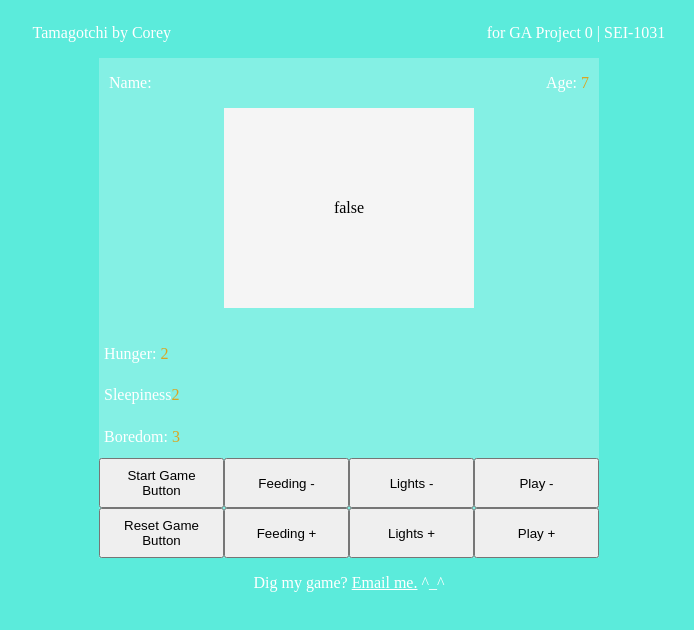
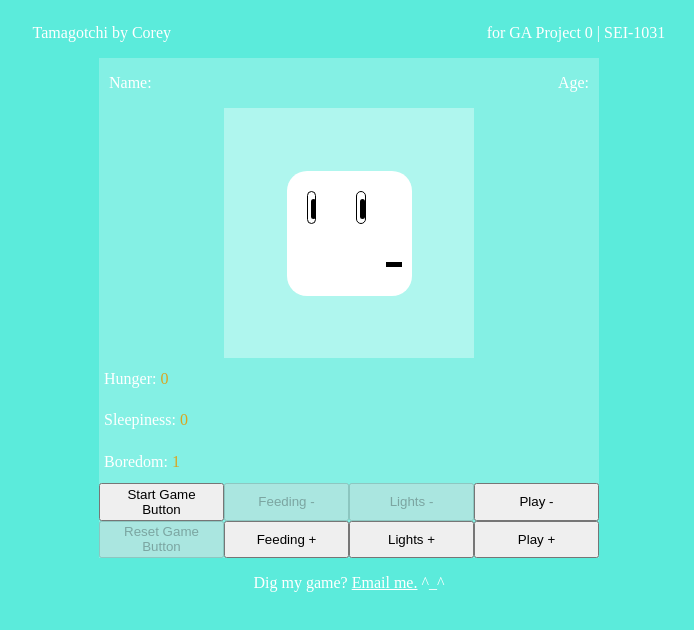
Before and after one commit to coreyloftus/Tamagotchi-by-Corey, a plain HTML site: page index.html in a window 1280 px wide. Both pictures are taken after a click on the button "Play +". Shown: the whole page, without its empty margins (291-985 px from the left). Drawn offline with Linux system fonts and the light colour scheme.

Commit message:
Create Pet Avatar Face styling (the mouth isn't centered, but it'll do for now)

```diff
--- a/index.html
+++ b/index.html
@@ -29,24 +29,25 @@
       <div class="pet-status-bar">
         <div class="need-meter">
           <p>Hunger: <span id="petHunger"></span></p>
-          <div
-            class="pet-need-bar"
-            id="pet-hunger-bar"></div>
         </div>
         <div class="need-meter">
-          <p>Sleepiness<span id="petSleeperton"></span></p>
-          <div
-            class="pet-need-bar"
-            id="pet-sleeperton-bar"></div>
+          <p>Sleepiness: <span id="petSleeperton"></span></p>
         </div>
         <div class="need-meter">
           <p>Boredom: <span id="petBoredom"></span></p>
-          <div
-            class="pet-need-bar"
-            id="pet-boredom-bar"></div>
         </div>
       </div>
-      <div class="pet-status-box">this is the petStatus box</div>
+      <div class="pet-avatar-box">
+        <div class="pet-avatar-basic">
+          <div class="pet-avatar-basic-eye">
+            <div id="left-eye"></div>
+          </div>
+          <div class="pet-avatar-basic-eye">
+            <div id="right-eye"></div>
+          </div>
+          <div class="pet-avatar-basic-mouth"></div>
+        </div>
+      </div>
       <div class="game-actions-bar">
         <button class="start-button">Start Game Button</button>
         <button class="reset-button">Reset Game Button</button>
--- a/main.js
+++ b/main.js
@@ -13,28 +13,27 @@
         pet.name = prompt(`Please name your pet:`)
         petNameText.innerHTML = pet.name;
         pet.status.present=true
-        petStatusBox.innerHTML = pet.status.present
         pet.age = 0
         petAgeText.innerHTML = pet.age
-        petAgeCounter
-        petNeeds
+
     },
     }
 
 //  timers, game start and end functions
 
-let petNeeds = setInterval(() => {boredomPlusOne(), hungerPlusOne(), sleepertonPlusOne()}, 3000)
-let petAgeCounter = setInterval(() => {petAgeCount()},1000)
-
 function startGame() {
     pet.birthPet()
-    startButton.disabled = true;
+    checkPetStatus()
+    let petNeeds = setInterval(() => {boredomPlusOne(), hungerPlusOne(), sleepertonPlusOne()}, 3000)
+    let petAgeCounter = setInterval(() => {petAgeCount()},1000)
+    startButton.disabled = true
+    resetButton.disabled = false
 }
-function stopTimer() {
+function stopTimer(startGame) {
 clearInterval(petAgeCounter)
 clearInterval(petNeeds)
-resetButton.disabled=true;
-startButton.disabled=false;
+resetButton.disabled=true
+startButton.disabled=false
 }
 
 function petAgeCount(){
@@ -56,6 +55,22 @@
         pet.status.present = false
         petStatusBox.innerHTML = `pet got le tired`
         stopTimer()
+    }
+}
+function checkPetStatus(){
+    if (pet.status.boredom ===0) {
+        playButton.disabled = true
+    } else if (pet.status.hunger === 0) {
+        feedButton.disabled = true
+    } else if (pet.status.sleeperton === 0) {
+        lightsButton.disabled = true
+    }
+    else if (pet.status.boredom === 10) {
+        gameOver()
+    } else if (pet.status.hunger === 10) {
+        gameOver()
+    } else if (pet.status.sleeperton === 10 ) {
+        gameOver()
     }
 }
 
@@ -92,6 +107,12 @@
     let startButton = document.querySelector(".start-button")
     let resetButton = document.querySelector(".reset-button")
 
+    // Load page with certain buttons disabled
+    playButton.disabled = true
+feedButton.disabled = true
+lightsButton.disabled = true
+resetButton.disabled = true
+
 // #################################
 // testing functions
 // REMOVE for final release
@@ -104,7 +125,6 @@
     playButton.disabled = false
     pet.status.boredom++
 petBoredomText.innerHTML=pet.status.boredom
-    // petBoredomBar
 }checkPetStatus()
 }
 
@@ -114,9 +134,9 @@
 function sleepertonPlusOne() {
     if (pet.status.sleeperton !== 10){
         lightsButton.disabled = false
-pet.status.sleeperton++
-petSleepertonText.innerHTML=pet.status.sleeperton
-} checkPetStatus()
+        pet.status.sleeperton++
+        petSleepertonText.innerHTML=pet.status.sleeperton
+    } checkPetStatus()
 }
 
 let feedPlusButton = document.querySelector(".feed-plus-button")
@@ -126,8 +146,10 @@
     if (pet.status.hunger !== 10) {
     feedButton.disabled = false
         pet.status.hunger++
-petHungerText.innerHTML=pet.status.hunger
-} checkPetStatus()
+    petHungerText.innerHTML=pet.status.hunger
+}
+// setNeedsBar(hunger)
+checkPetStatus()
 }
 
 // ###################################
@@ -144,19 +166,12 @@
         feedButton.disabled = true
     } else {
         pet.status.hunger--
-        // shortenNeedsBar(hunger)
         petHungerText.innerHTML = pet.status.hunger
         checkPetStatus()
-    }}
+        setNeedsBar(pet.status.hunger)
+    }
+}
 
-    function shortenNeedsBar(needType) {
-        let barWidthCalc = pet.status[needType] - (pet.status[needType] * 40)
-        petBoredomBar.style.width = `${barWidthCalc}px`
-    }
-    function lengthenNeedsBar(needType) {
-        let barWidthCalc = pet.status[needType] * 40
-        petBoredomBar.style= `width:${barWidthCalc}px`
-    }
 
     lightsButton.addEventListener("click",decreaseSleep)
 
@@ -179,22 +194,7 @@
             } checkPetStatus()
         }
 
-        function checkPetStatus(){
-            if (pet.status.boredom ===0) {
-                playButton.disabled = true;
-            } else if (pet.status.hunger === 0) {
-                feedButton.disabled=true;
-            } else if (pet.status.sleeperton === 0) {
-                lightsButton.disabled=true;
-            }
-            else if (pet.status.boredom === 10) {
-                gameOver()
-            } else if (pet.status.hunger === 10) {
-                gameOver()
-            } else if (pet.status.sleeperton === 10 ) {
-                gameOver()
-            }
-        }
+
 
 
 // ###################################
@@ -202,19 +202,23 @@
 
 // needs Bars
 // function move() {
-//     const element = document.getElementById("myBar");
-//     let width = 0;
-//     const id = setInterval(frame, 10);
+//     const element = document.getElementById("#pet-boredom-bar")
+//     let width = 0
+//     const id = setInterval(frame, 10)
 //     function frame() {
 //       if (width == 100) {
-//         clearInterval(id);
+//         gameOver()
 //       } else {
-//         width++;
-//         element.style.width = width + '%';
+//         width++
+//         element.style.width = width + '%'
 //       }
 //     }
 //   }
 
+// function setNeedsBar(needType) {
+    //     let barWidthCalc = (needType * 40)
+    //     petHungerBar.style.width = `${barWidthCalc}%`
+    // }
 
 function resetHunger() {
     console.log(`function ${resetHunger} is not written yet`)
@@ -229,8 +233,11 @@
 // ###################################
 
 // Pet Object status and space
-let petStatusBox = document.querySelector(".pet-status-box")
-petStatusBox.innerHTML = pet.status.present
+let petAvatarBox = document.querySelector(".pet-avatar-box")
+// if (pet.status.present === true) {
+//     petAvatarBox.className += "pet-avatar-basic"
+// }
+// petAvatarBox.innerHTML = pet.status.present
 
 
 
--- a/style.css
+++ b/style.css
@@ -24,7 +24,7 @@
     height: 500px;
     background-color: rgba(255,255,255,.25);
     display:grid;
-    grid-template-rows: 10% 25% 20% 25% 20%;
+    grid-template-rows: 10% 25% 25% 25% 15%;
     grid-template-columns: 25% 25% 25% 25%;
 }
 .game-status-bar {
@@ -63,7 +63,8 @@
     justify-self: flex-end;
 }
 #pet-hunger-bar {
-    width:0px;
+    width:50%;
+    background-color: white;
 }
 #pet-sleeperton-bar {
     width:0px;
@@ -71,19 +72,7 @@
 #pet-boredom-bar {
     width:0px;
 }
-.pet-status-box {
-    background-color: whitesmoke;
-    color:black;
-    display:flex;
-    align-items: center;
-    align-content: center;
-    justify-content: center;
-    text-align: center;
-    height: 200px;
-    width:250px;
-    grid-column: 2/span 4;
-    grid-row: 2/span 4;
-}
+
 span {
     color:goldenrod;
 }
@@ -111,6 +100,58 @@
     grid-row:1;
 }
 
+.pet-avatar-box {
+    background-color: rgba(255,255,255,.35);
+    color:black;
+    display:flex;
+    align-items: center;
+    justify-content: center;
+    height: 250px;
+    width:250px;
+    grid-column: 2/span 4;
+    grid-row: 2/span 4;
+}
+
+.pet-avatar-basic {
+background-color:white;
+width:50%;
+height:50%;
+border-radius: 20px;
+display:flex;
+justify-content: space-evenly;
+flex-flow: row nowrap;
+/* align-content: space-between; */
+}
+
+.pet-avatar-basic-eye {
+width:25%;
+height:25%;
+border: 1px solid black;
+border-radius: 40px;
+margin:20px;
+}
+#left-eye {
+width:65%;
+height:65%;
+border-radius: 90px;
+background-color: black;
+margin:7px 0px 0px 3px;
+}
+#right-eye {
+    width:65%;
+    height:65%;
+    border-radius: 90px;
+    background-color: black;
+    margin:7px 0px 0px 3px;
+}
+.pet-avatar-basic-mouth {
+    border-bottom: black solid 5px;
+    width:50%;
+    height:50%;
+    place-self: center;
+    align-self: center;
+    margin-right:10px;
+}
 .footer-contact-bar {
     display:flex;
     justify-content: space-evenly;
```
